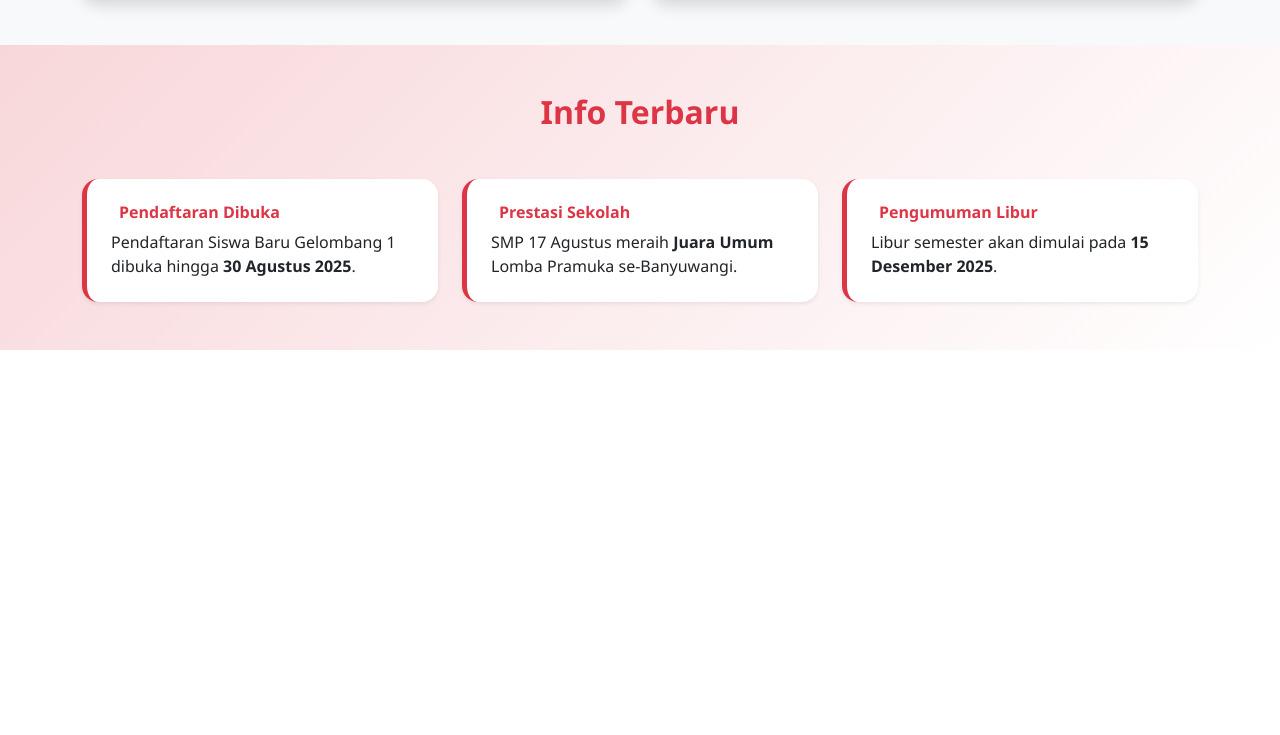
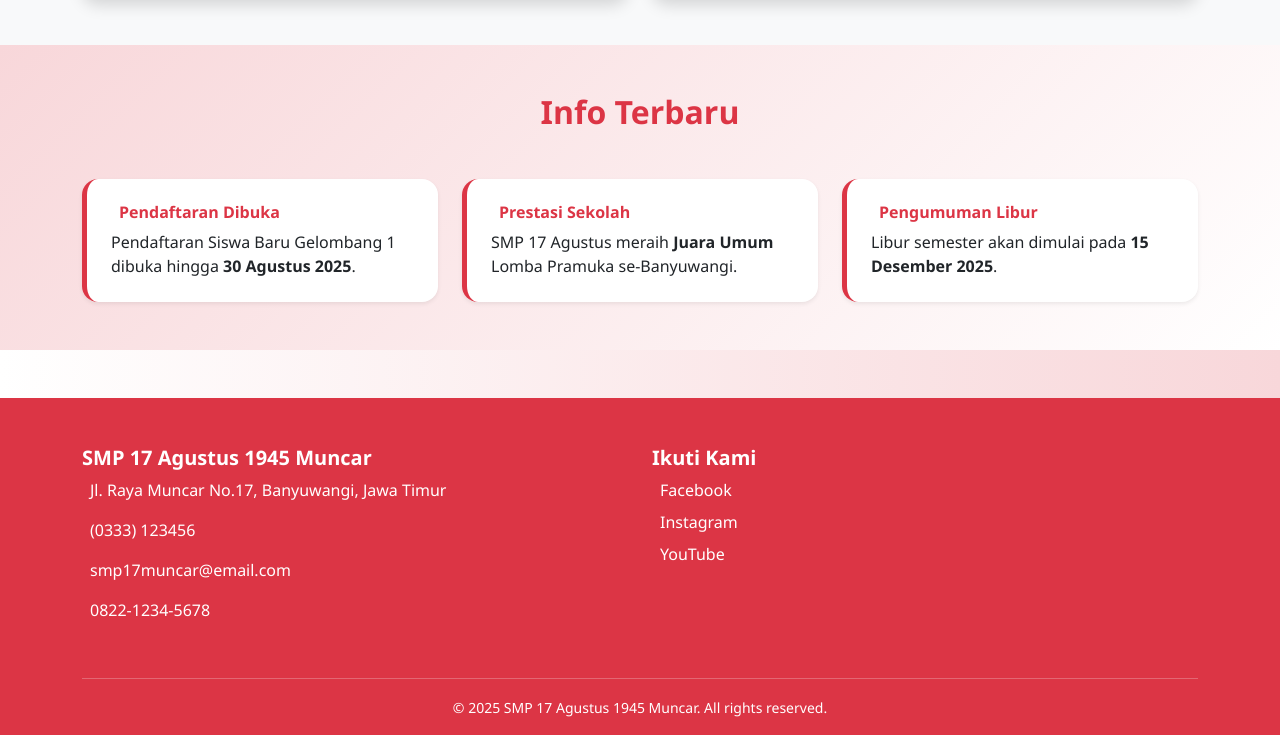
Before and after one commit to sherlyana10/landing-page-smp, a plain HTML site: page index.html in a window 1280 px wide. Shown: the part 2162-2897 px from the top of the page. Before the commit the page ends 2512 px from the top, so only its background shows below. Drawn offline with nearby package versions, Linux system fonts and the light colour scheme.

Commit message:
nambah footer

```diff
--- a/index.html
+++ b/index.html
@@ -187,6 +187,34 @@
   </div>
 </section>
 
+<!-- Footer -->
+<footer class="bg-danger text-white pt-5 pb-3 mt-5">
+  <div class="container">
+    <div class="row text-center text-md-start">
+      <!-- Info Sekolah -->
+      <div class="col-md-6 mb-4">
+        <h5 class="fw-bold">SMP 17 Agustus 1945 Muncar</h5>
+        <p><i class="bi bi-geo-alt-fill me-2"></i>Jl. Raya Muncar No.17, Banyuwangi, Jawa Timur</p>
+        <p><i class="bi bi-telephone-fill me-2"></i>(0333) 123456</p>
+        <p><i class="bi bi-envelope-fill me-2"></i>smp17muncar@email.com</p>
+        <p><i class="bi bi-whatsapp me-2"></i>0822-1234-5678</p>
+      </div>
+
+      <!-- Sosial Media -->
+      <div class="col-md-6 mb-4">
+        <h5 class="fw-bold">Ikuti Kami</h5>
+        <a href="#" class="text-white text-decoration-none d-block mb-2"><i class="bi bi-facebook me-2"></i>Facebook</a>
+        <a href="#" class="text-white text-decoration-none d-block mb-2"><i class="bi bi-instagram me-2"></i>Instagram</a>
+        <a href="#" class="text-white text-decoration-none d-block"><i class="bi bi-youtube me-2"></i>YouTube</a>
+      </div>
+    </div>
+    <hr class="border-light" />
+    <div class="text-center">
+      <small>© 2025 SMP 17 Agustus 1945 Muncar. All rights reserved.</small>
+    </div>
+  </div>
+</footer>
+
 
   <script>
   AOS.init({
```
